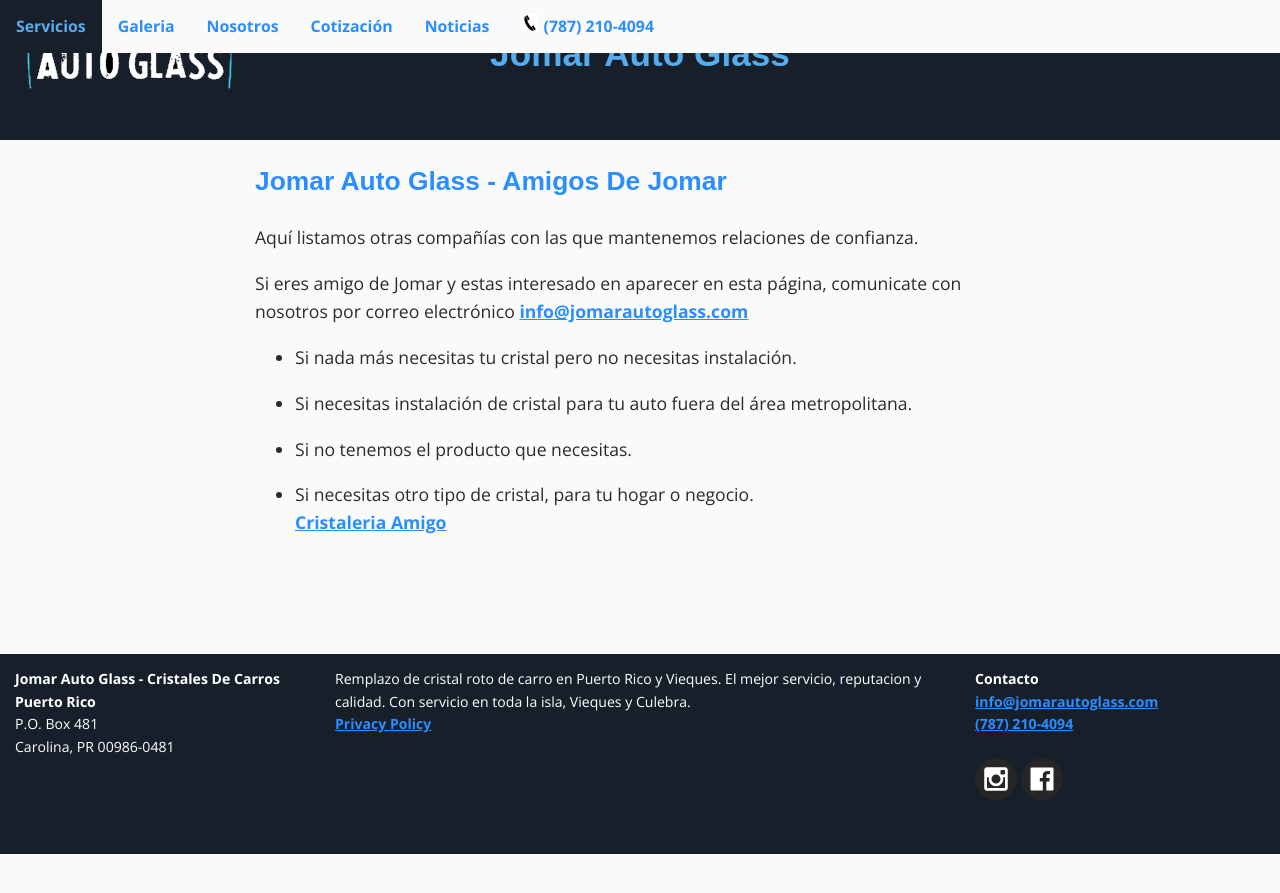
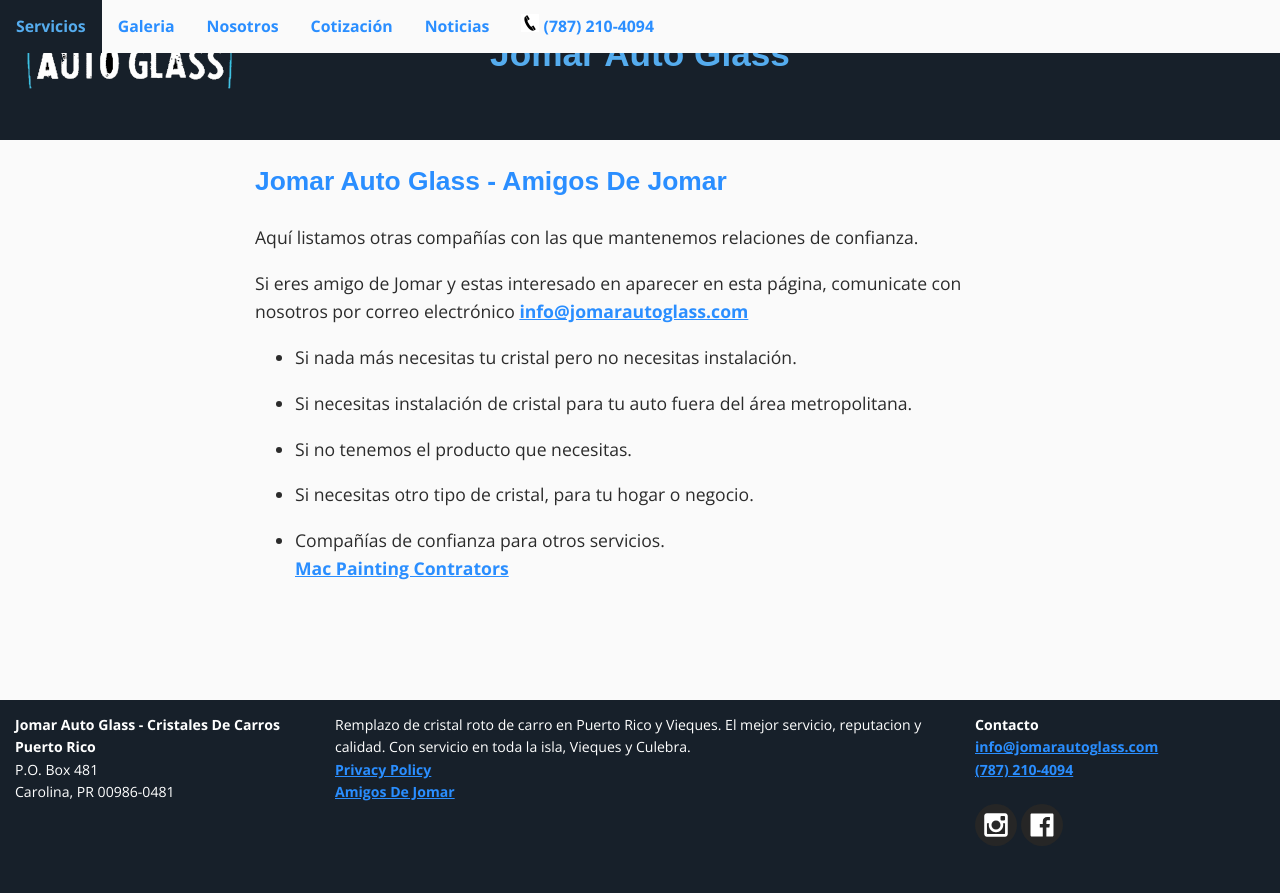
Before and after one commit to mariotalavera/jomarautoglass.com, a Jekyll site: the page built from _pages/011_friends.md, in a window 1280 px wide and 900 px high, scrolled down 81 px. Shown: the top 893 px of the window. Built offline with Jekyll 4.4.1, drawn with Linux system fonts in a browser that asks for light colours; some web fonts are replaced; before the commit the page ends 935 px from its top, so only the background shows below that.

Commit message:
Jomar has friends

```diff
--- a/_includes/footer.html
+++ b/_includes/footer.html
@@ -10,7 +10,8 @@
 	  <div class="column middle">
 	    <p>
 	    	{{ site.description }} <br/>
-	    	<a href="{{ site.baseurl }}/privacy/index.html" title="Privacy Policy">Privacy Policy</a>
+	    	<a href="{{ site.baseurl }}/privacy/index.html" title="Privacy Policy">Privacy Policy</a><br>
+	    	<a href="{{ site.baseurl }}/friends/index.html" title="Amigos De Jomar">Amigos De Jomar</a>
 	    </p>
 	  </div>
 	  <div class="column right">
--- a/_pages/011_friends.md
+++ b/_pages/011_friends.md
@@ -17,4 +17,6 @@
 * Si no tenemos el producto que necesitas.
 
 * Si necesitas otro tipo de cristal, para tu hogar o negocio.<br>
-<a href="http://www.cristaleriaamigopr.com/" target="_new">Cristaleria Amigo</a>
+
+* Compañías de confianza para otros servicios.<br>
+<a href="https://macpainting.com?amigo=jomarautoglass.com" target="_new">Mac Painting Contrators</a>
```
